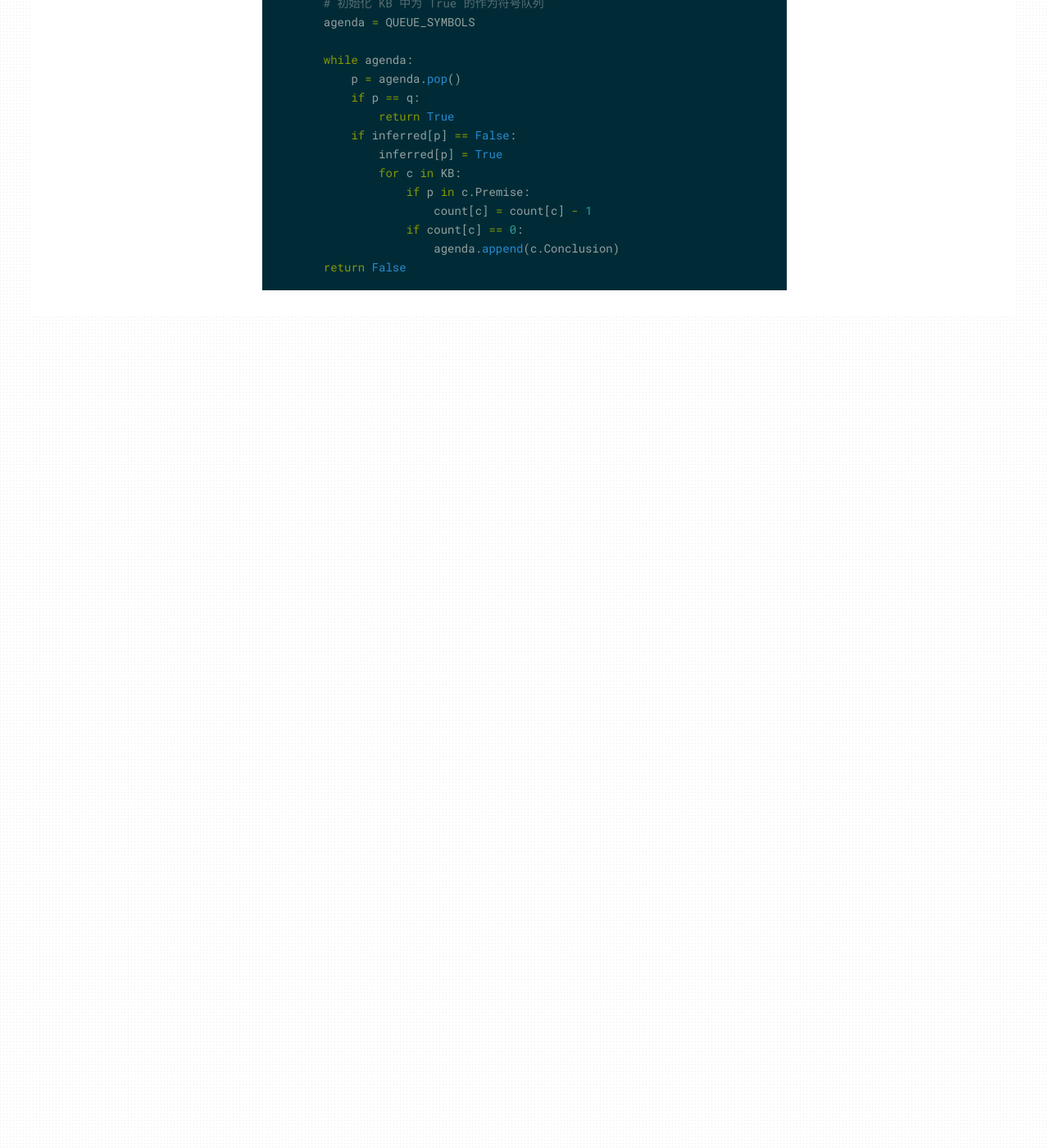
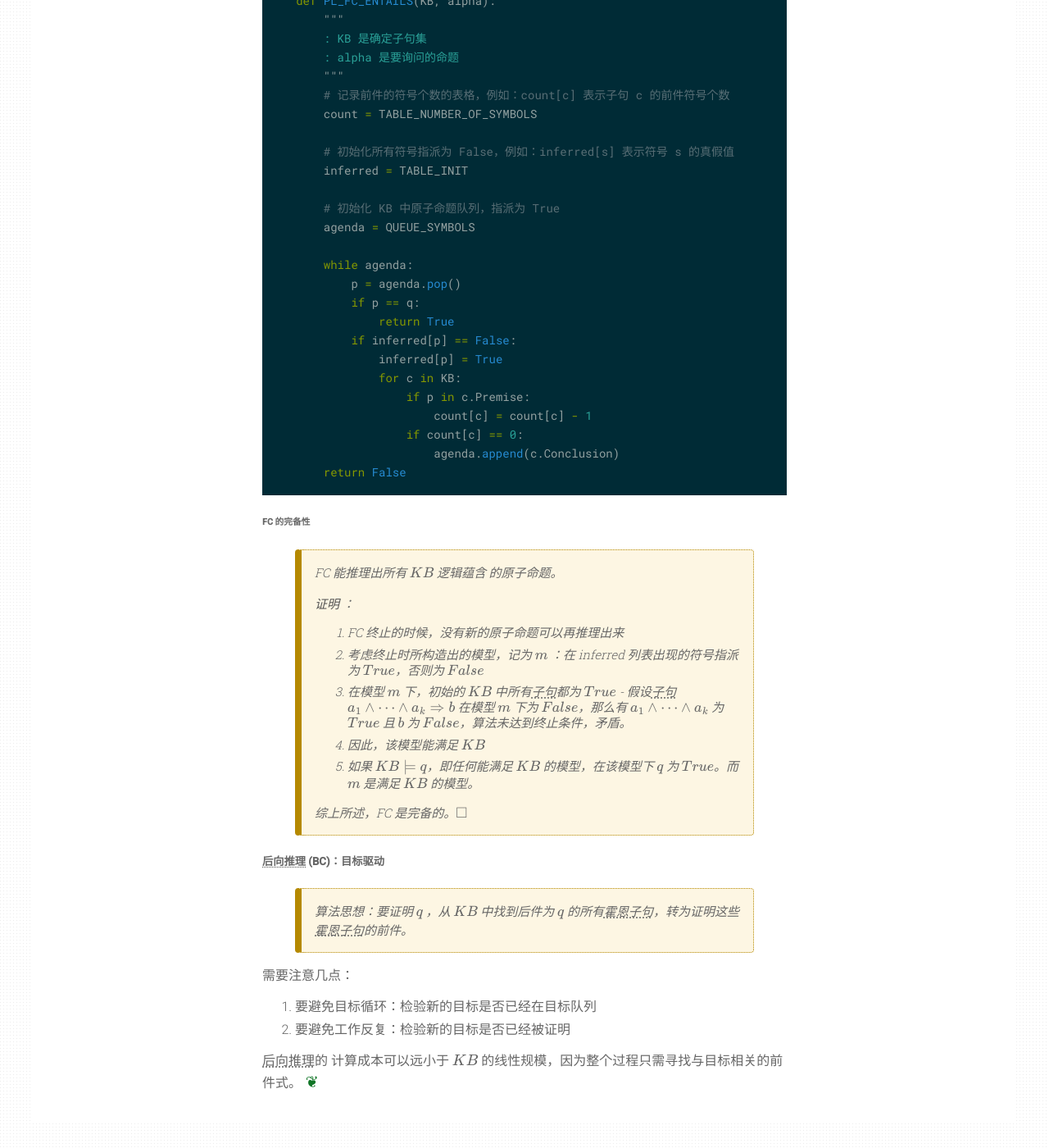
Before and after one commit to icgw/website, a Jekyll site: the page built from _posts/2018-01-13-proof-by-resolution.md, in a window 1280 px wide and 1400 px high, scrolled down 3514 px. Shown: the whole window at 82% size. Built offline with Jekyll 4.4.1, drawn with Linux system fonts in a browser that asks for light colours; formulas are drawn with MathJax 3; some of the changed text lies outside the part shown.

Commit message:
命题逻辑归结演绎推理v2.0

````diff
--- a/_posts/2018-01-13-proof-by-resolution.md
+++ b/_posts/2018-01-13-proof-by-resolution.md
@@ -27,7 +27,7 @@ $$\begin{matrix} l_1\vee\dots\vee l_k,\ \ \  m_1\vee\dots\vee m_n \\ \hline l_1\
 ------------
 ```python
     def PL_Resolution(KB, alpha):
-        # 将 KB, alpha 转化为合取范式的子句集
+        # 将 KB, \neg alpha 转化为合取范式的子句集
         clause = CNF(KB, alpha)
         new    = set()
         while True:
@@ -118,9 +118,15 @@ $$l_i$$ 与 $$m_j$$ 是互为 _补文字_
 
 目标子句都可以写成形如：$$(p_1\wedge p_2\wedge\dots\wedge p_l)\Rightarrow False$$
 
-<mark> 采用霍恩子句进行推演，计算复杂度与知识库规模是线性关系！！！</mark>
+> 采用霍恩子句进行推演，计算复杂度与知识库规模（即输入规模）是 **线性** 关系！！！
 
-##### 前向、后向推理 #####
+归结形式：肯定前件规则
+
+$$\begin{matrix}\alpha_1, \dots, \alpha_n, \alpha_1\wedge\dots\wedge\alpha_n \Rightarrow\beta \\ \hline \beta \end{matrix}$$
+
+##### 前向推理 (FC)：数据驱动 #####
+
+> 算法思想：$$KB$$ 中的霍恩子句前件能满足时，则将其结论添加进 $$KB$$ ，直到问题解决。
 
 ```python
    def PL_FC_ENTAILS(KB, alpha):
@@ -134,7 +140,7 @@ $$l_i$$ 与 $$m_j$$ 是互为 _补文字_
        # 初始化所有符号指派为 False，例如：inferred[s] 表示符号 s 的真假值
        inferred = TABLE_INIT
 
-       # 初始化 KB 中为 True 的作为符号队列
+       # 初始化 KB 中原子命题队列，指派为 True
        agenda = QUEUE_SYMBOLS
 
        while agenda:
@@ -150,6 +156,30 @@ $$l_i$$ 与 $$m_j$$ 是互为 _补文字_
                        agenda.append(c.Conclusion)
        return False
 ```
+
+###### FC 的完备性 ######
+> FC 能推理出所有 $$KB$$ 逻辑蕴含 的原子命题。
+>
+> __证明__ ：
+> 1. FC 终止的时候，没有新的原子命题可以再推理出来
+> 2. 考虑终止时所构造出的模型，记为 $$m$$ ：在 inferred 列表出现的符号指派为 $$True$$，否则为 $$False$$
+> 3. 在模型 $$m$$ 下，初始的 $$KB$$ 中所有子句都为 $$True$$
+> 		- 假设子句 $$a_1\wedge\dots\wedge a_k\Rightarrow b$$ 在模型 $$m$$ 下为 $$False$$，那么有 $$a_1\wedge\dots\wedge a_k$$ 为 $$True$$ 且 $$b$$ 为 $$False$$，算法未达到终止条件，矛盾。
+> 4. 因此，该模型能满足 $$KB$$
+> 5. 如果 $$KB\models q$$，即任何能满足 $$KB$$ 的模型，在该模型下 $$q$$ 为 $$True$$。而 $$m$$ 是满足 $$KB$$ 的模型。
+>
+> 综上所述，FC 是完备的。$$\Box$$
+
+##### 后向推理 (BC)：目标驱动 #####
+
+> 算法思想：要证明 $$q$$ ，从 $$KB$$ 中找到后件为 $$q$$ 的所有霍恩子句，转为证明这些霍恩子句的前件。
+
+需要注意几点：
+
+1. 要避免目标循环：检验新的目标是否已经在目标队列
+2. 要避免工作反复：检验新的目标是否已经被证明
+
+后向推理的 计算成本可以远小于 $$KB$$ 的线性规模，因为整个过程只需寻找与目标相关的前件式。
 
 *[子句]: clause
 ^
@@ -174,3 +204,9 @@ $$l_i$$ 与 $$m_j$$ 是互为 _补文字_
 *[不可满足的]: 不存在模型（或赋值）使其所有子句为真。
 ^
 *[肯定文字]: postive literal, 即不含否定符号的原子命题
+^
+*[肯定前件]: Modus Ponens
+^
+*[前向推理]: Forward chaining
+^
+*[后向推理]: Backward chaining
````
